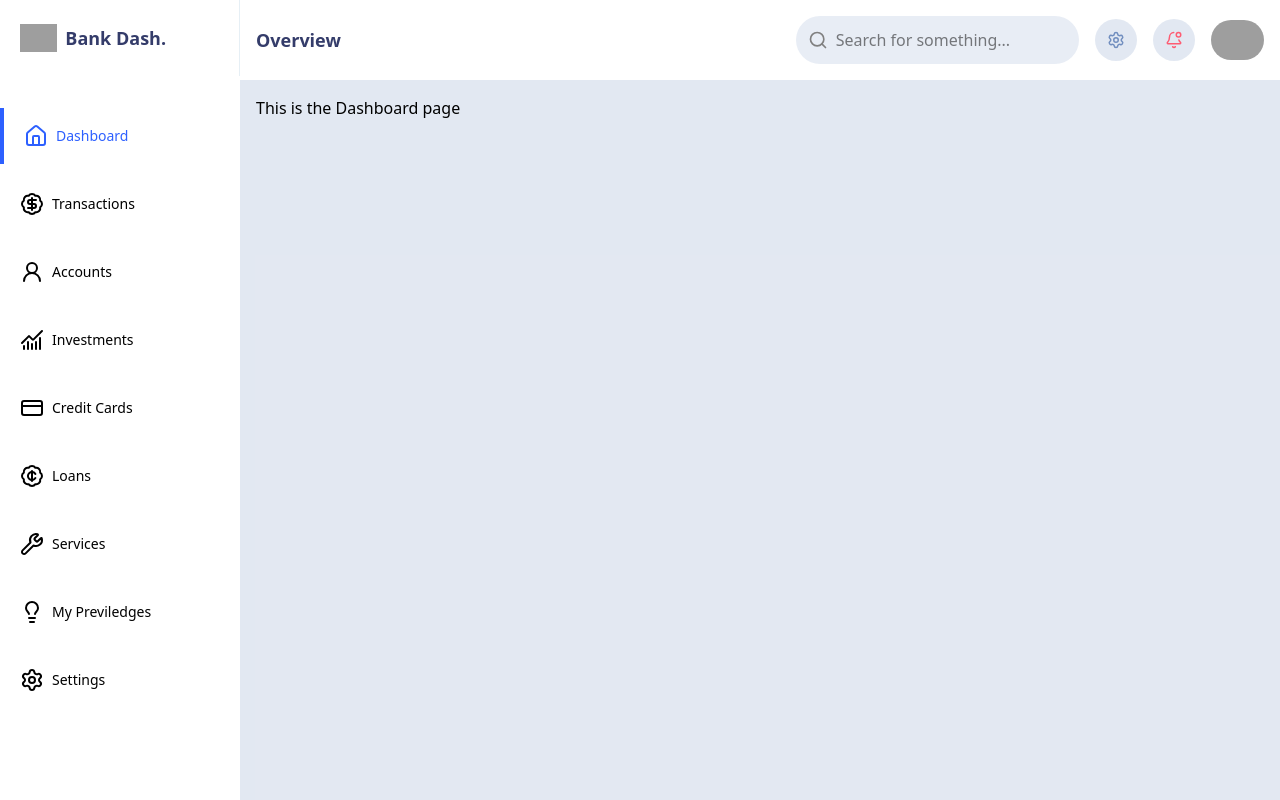
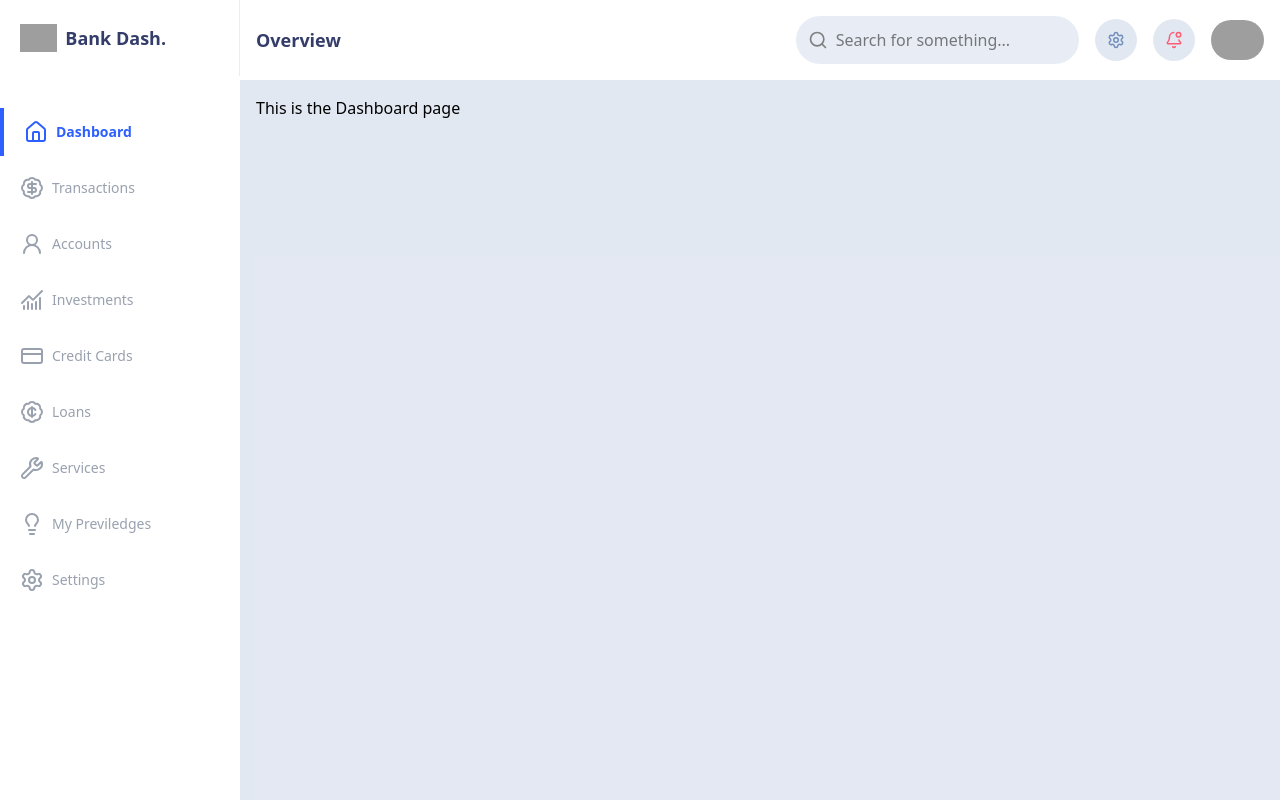
Before and after one commit to Donald2023-source/Bank-Dashboard, a React (Vite) app: page / in a window 1280 px wide. Built offline with nearby package versions, Linux system fonts and the light colour scheme; grey boxes are pictures that could not be loaded.

Commit message:
feat: reponsive navbar

```diff
--- a/src/Components/SIdebar.jsx
+++ b/src/Components/SIdebar.jsx
@@ -39,16 +39,17 @@ export default function Sidebar() {
         <h2 className="font-bold text-lg text-[#343C6A]">Bank Dash.</h2>
       </span>
 
-      <div className="mt-8 flex flex-col gap-3">
+      <div className="mt-8 flex flex-col gap-2">
         {navItems.map((item) => (
           <Link
             className={`${path === item?.href && "border"}`}
             to={item?.href}
           >
             <div
-              className={`flex items-center px-5 gap-2 py-4   hover:bg-[#F0F4FF] ${
-                item?.link === path &&
-                "border-l-4 border-[#2D60FF] text-[#2D60FF] font-medium "
+              className={`flex items-center px-5 gap-2 py-3   hover:bg-[#F0F4FF] ${
+                item?.link === path
+                  ? "border-l-4 border-[#2D60FF] text-[#2D60FF] font-bold"
+                  : "text-gray-400"
               }`}
             >
               <span>{item.icon}</span>
```
